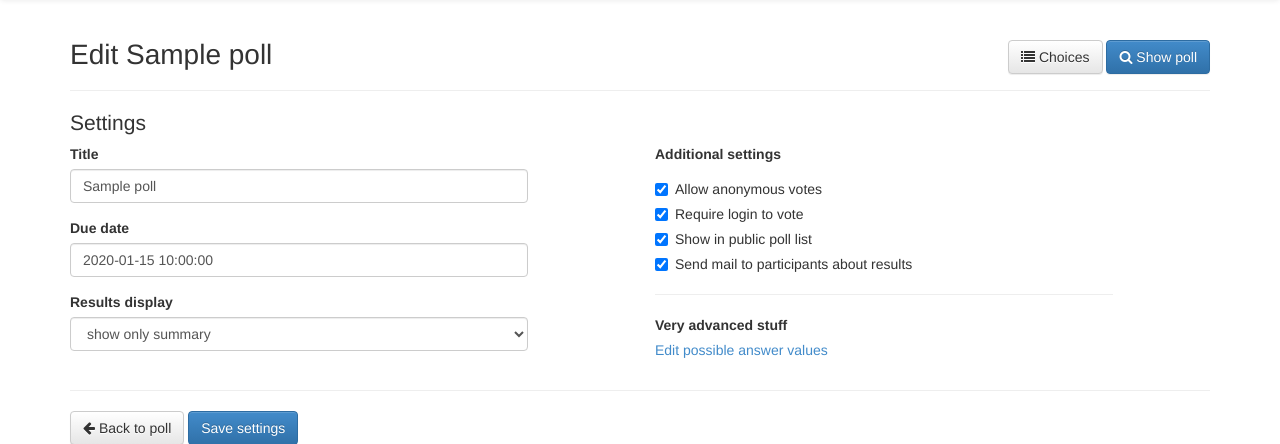
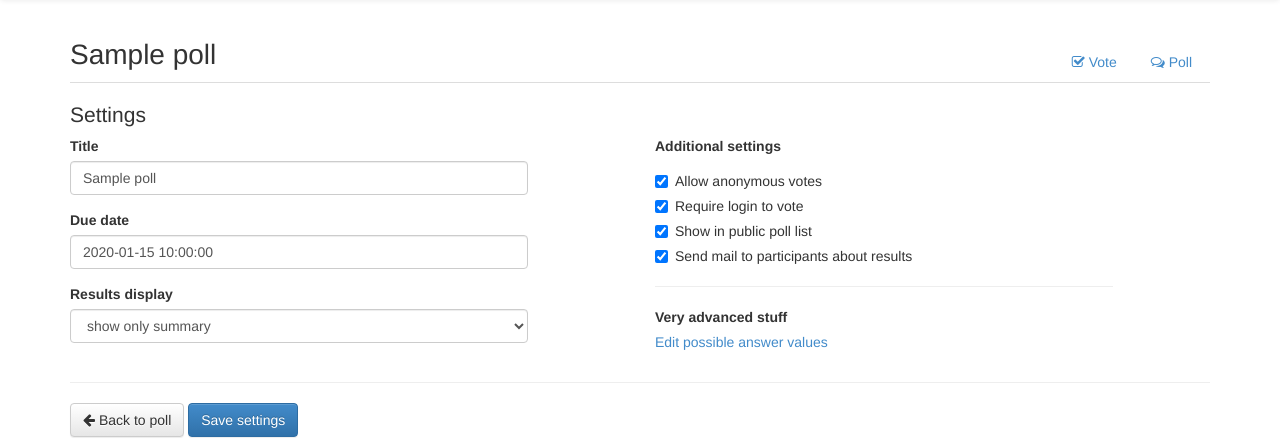
Before and after one commit to opatut/dudel, a Flask app: a page that uses dudel/templates/poll_edit.html in a window 1280 px wide. Shown: the part 52-496 px from the top of the page. Run offline with Flask 2, Linux system fonts and the light colour scheme; tables that the repository leaves empty hold one stand-in row (values such as "Sample post"); some libraries are stand-ins or nearby versions.

Commit message:
Poll navigation tabs

```diff
--- a/dudel/static/css/main.css
+++ b/dudel/static/css/main.css
@@ -362,3 +362,11 @@ footer {
     display: block;
     margin-bottom: 4px;
 }
+
+.nav-tabs {
+    margin-top: -40px;
+}
+
+.nav-tabs li {
+    float: right;
+}
--- /dev/null
+++ b/dudel/templates/base_poll.html
@@ -0,0 +1,17 @@
+{% extends "base.html" %}
+
+{% block content %}
+    <h1>{% block title %}{% endblock %}</h1>
+    <ul class="nav nav-tabs" style="margin-bottom: 10px;">
+        <li {% if request.endpoint == "poll" %} class="active"{% endif %}><a href="{{ poll.get_url() }}"><span class="icon-comments-alt"></span> Poll</a></li>
+
+        {% if poll.user_can_edit(current_user) %}
+            <li{% if request.endpoint == "poll_edit" %} class="active"{% endif %}><a href="{{ url_for('poll_edit', slug=poll.slug) }}"><span class="icon-wrench"></span> Settings</a></li>
+            <li{% if request.endpoint == "poll_edit_choices" %} class="active"{% endif %}><a href="{{ url_for('poll_edit_choices', slug=poll.slug) }}"><span class="icon-list"></span> Choice</a></li>
+        {% endif %}
+
+        <li{% if request.endpoint == "poll_vote" %} class="active"{% endif %}><a href="{{ url_for('poll_vote', slug=poll.slug) }}"><span class="icon-check"></span> Vote</a></li>
+    </ul>
+
+    {% block poll_content %}{% endblock %}
+{% endblock %}
--- a/dudel/templates/poll_edit.html
+++ b/dudel/templates/poll_edit.html
@@ -1,15 +1,9 @@
-{% extends "base.html" %}
+{% extends "base_poll.html" %}
 {% from "_formhelpers.html" import field_error %}
 
-{% block content %}
-    <div class="page-header">
-        <h1 class="inline">Edit {{ poll.title }}</h1>
-        <div class="pull-right">
-        <a href="{{ url_for('poll_edit_choices', slug=poll.slug) }}" class="btn btn-default"><span class="icon-list"></span> Choices</a>
-        <a href="{{ poll.get_url() }}" class="btn btn-primary"><span class="icon-search"></span> Show poll</a>
-        </div>
-    </div>
+{% block title %}{{ poll.title }}{% endblock %}
 
+{% block poll_content %}
     {% if not poll.author and not current_user.is_anonymous() %}
     <div class="row">
         <div class="well col-md-6 col-md-offset-3 text-center">
```
Also changed, not shown: dudel/templates/poll.html (+3 -12 lines), dudel/templates/poll_edit_choices.html (+5 -15 lines), dudel/templates/poll_password.html (+3 -5 lines), dudel/templates/vote.html (+3 -9 lines).
